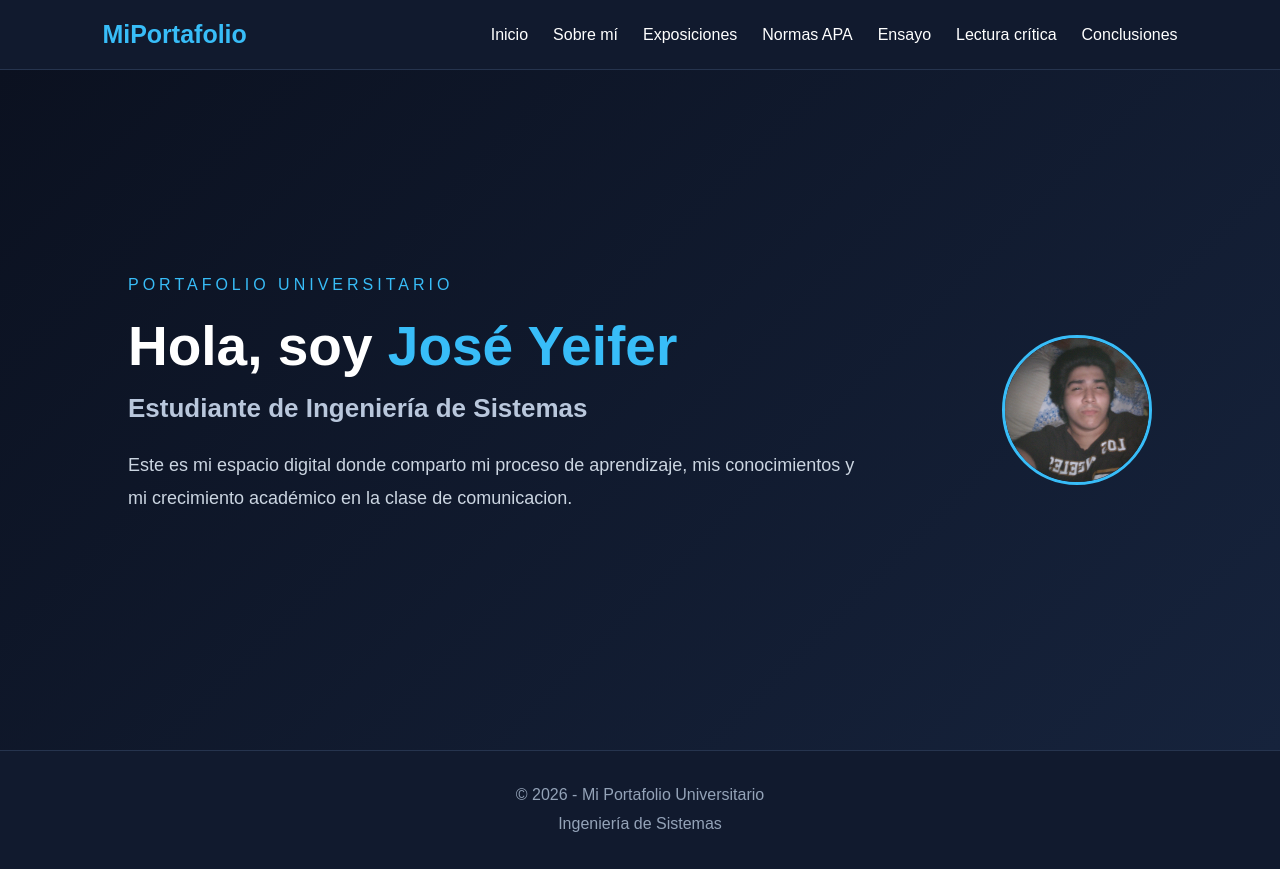
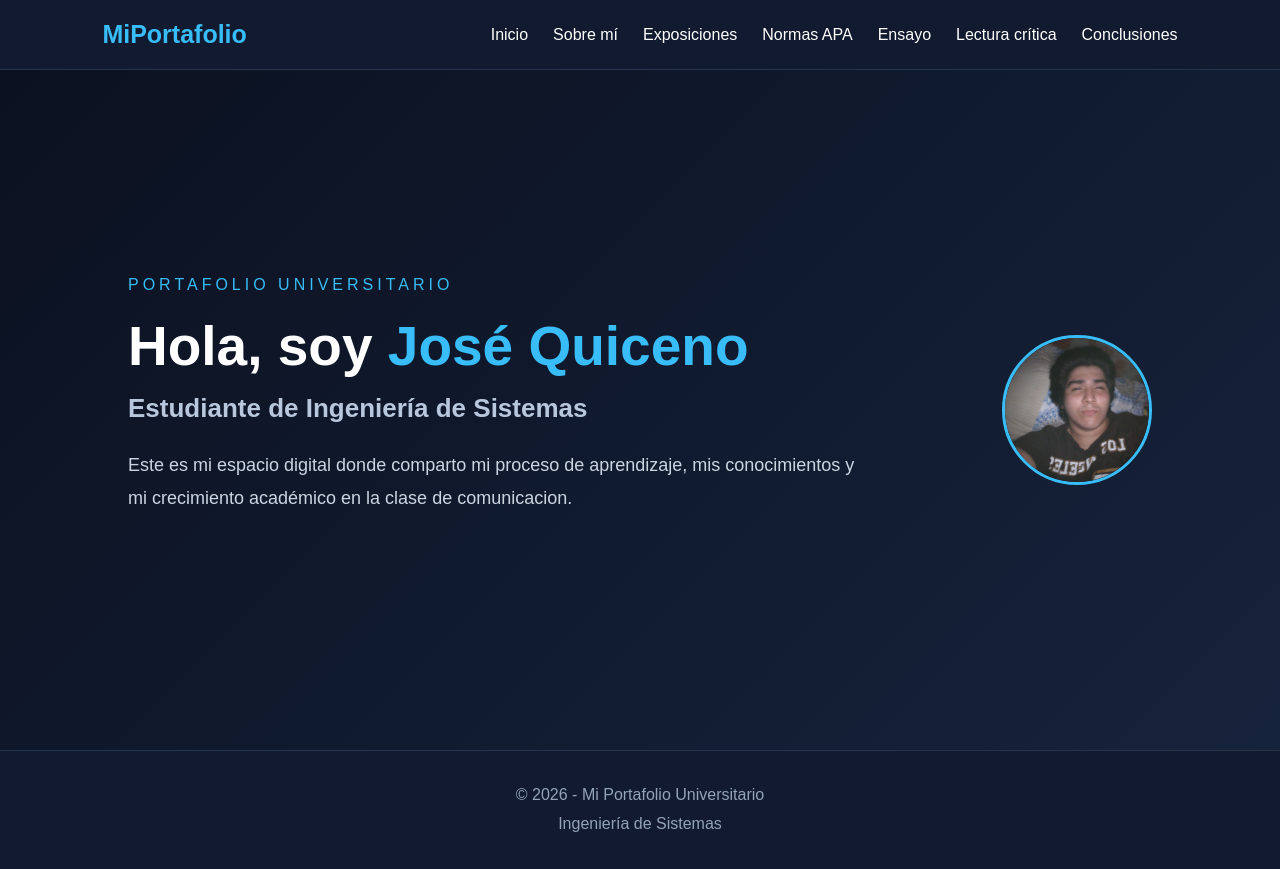
Before and after one commit to joseyeifer2006-stack/Mi-portafolio-Universitario, a plain HTML site: page Portafolio/index.html in a window 1280 px wide. Drawn offline with Linux system fonts and the light colour scheme.

Commit message:
Update index.html

```diff
--- a/Portafolio/index.html
+++ b/Portafolio/index.html
@@ -32,7 +32,7 @@
             <div class="contenido">
                 <p class="etiqueta">PORTAFOLIO UNIVERSITARIO</p>
 
-                <h1>Hola, soy <span>José Yeifer</span></h1>
+                <h1>Hola, soy <span>José Quiceno</span></h1>
 
                 <h2>Estudiante de Ingeniería de Sistemas</h2>
                 <p class="descripcion">
```
